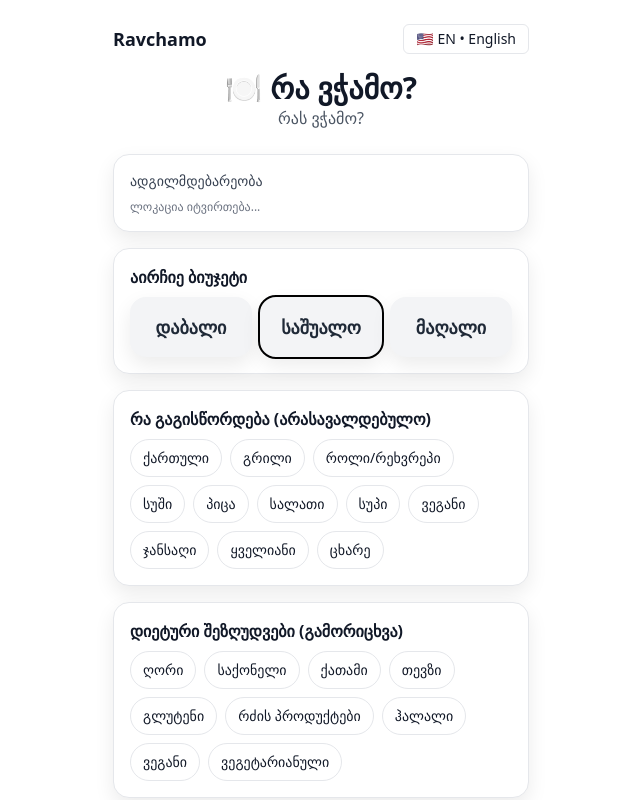
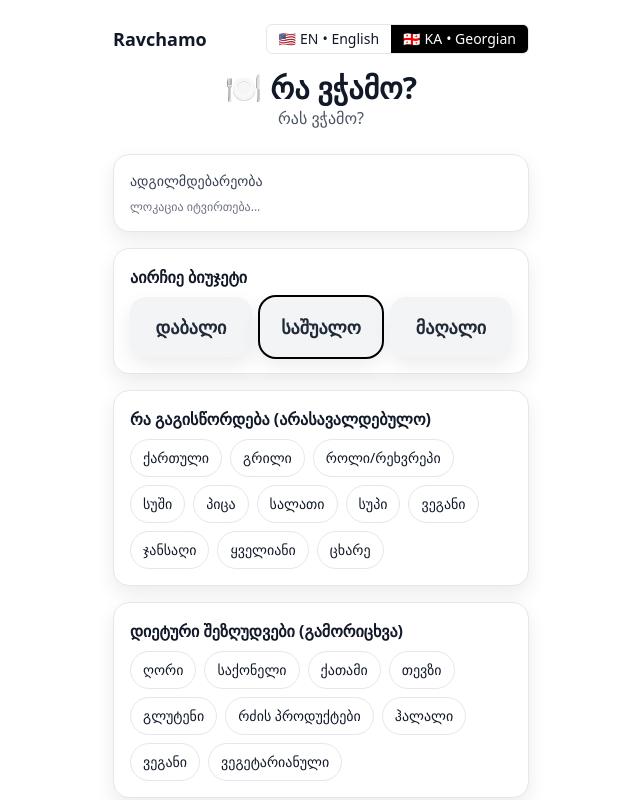
Before and after one commit to underdav1/ravchamo-mvp, a Next.js app: page / in a window 1280 px wide. Shown: the top 800 px of the page, without its empty margins (319-959 px from the left). Built offline with nearby package versions, Linux system fonts and the light colour scheme; no server answers.

Commit message:
Update LanguageToggle.jsx

```diff
--- a/app/ui/LanguageToggle.jsx
+++ b/app/ui/LanguageToggle.jsx
@@ -2,22 +2,36 @@
 
 import { useI18n } from "./LangProvider";
 
+const LABELS = {
+  en: { short: "EN", long: "English", flag: "🇺🇸" },
+  ka: { short: "KA", long: "Georgian", flag: "🇬🇪" },
+};
+
 export default function LanguageToggle() {
   const { lang, setLang } = useI18n();
 
-  // show the OTHER language as the action
-  const next = lang === "en" ? "ka" : "en";
-  const label = lang === "en" ? "🇬🇪 KA • Georgian" : "🇺🇸 EN • English";
+  return (
+    <div className="inline-flex rounded-md border overflow-hidden bg-white">
+      {["en", "ka"].map((code) => {
+        const active = lang === code;
+        const L = LABELS[code];
 
-  return (
-    <button
-      type="button"
-      onClick={() => setLang(next)}
-      aria-label="Switch language"
-      title="Switch language"
-      className="px-3 py-1 text-sm rounded-md border bg-white hover:bg-gray-50"
-    >
-      {label}
-    </button>
+        return (
+          <button
+            key={code}
+            type="button"
+            onClick={() => setLang(code)}
+            aria-pressed={active}
+            title={`${L.flag} ${L.long}`}
+            className={`px-2 sm:px-3 py-1 text-sm flex items-center gap-1
+              ${active ? "bg-black text-white" : "hover:bg-gray-50"}`}
+          >
+            <span aria-hidden>{L.flag}</span>
+            <span className="font-medium">{L.short}</span>
+            <span className="hidden sm:inline">• {L.long}</span>
+          </button>
+        );
+      })}
+    </div>
   );
 }
```
